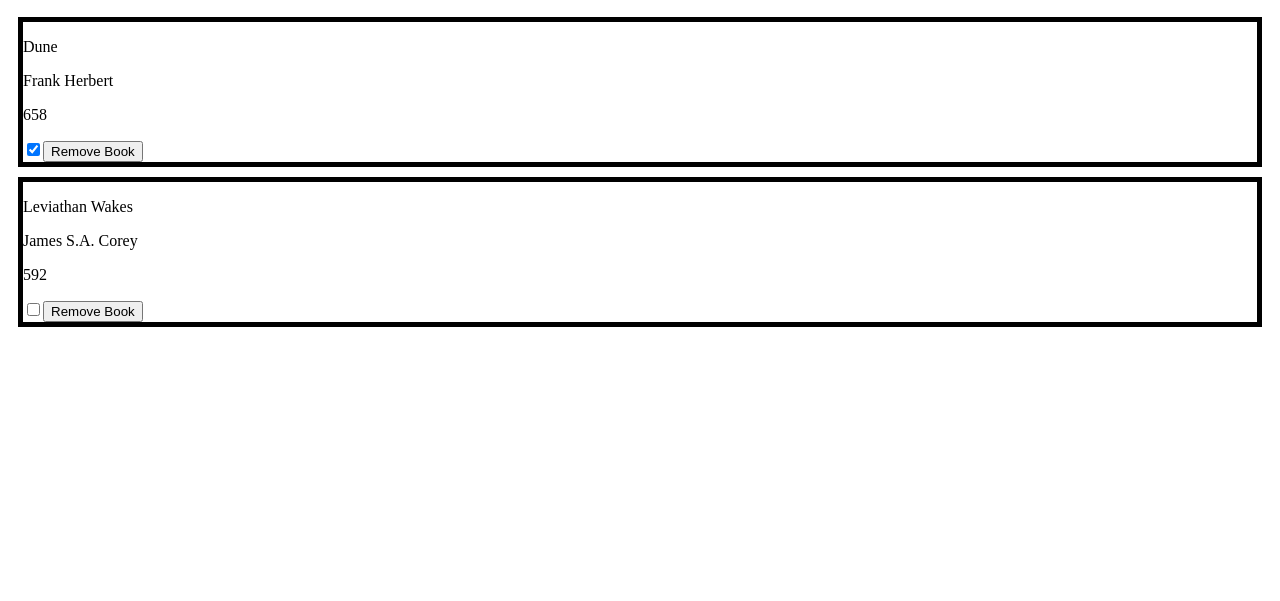
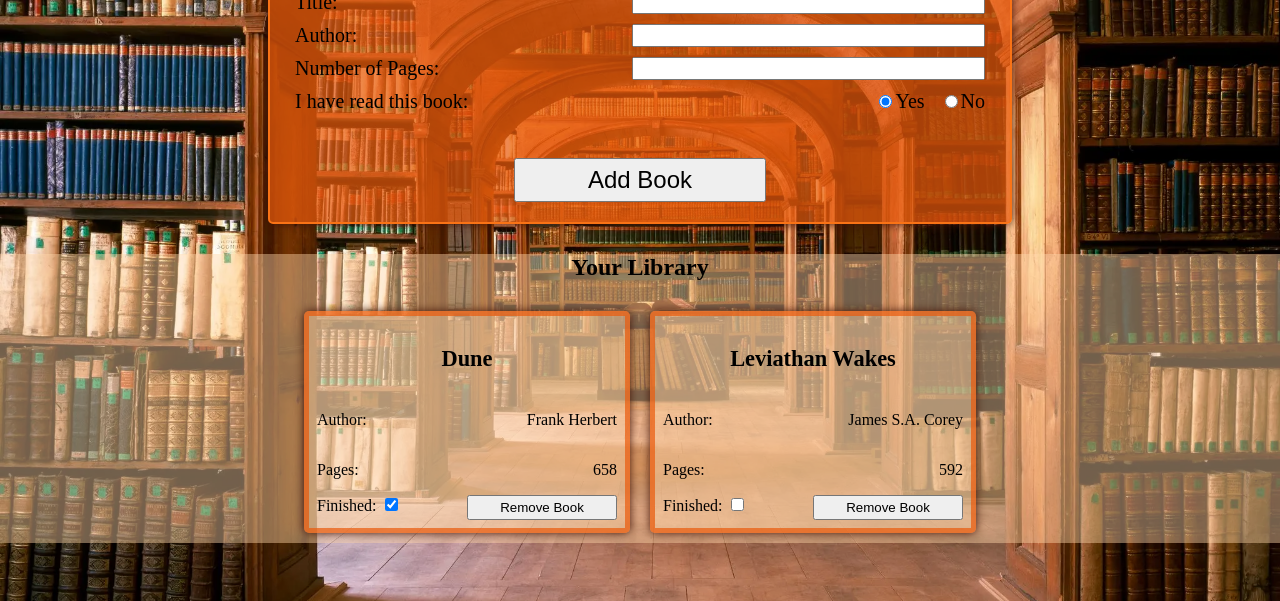
Before and after one commit to CaptainRyan47/library, a plain HTML site: page index.html in a window 1280 px wide. Shown: the part 199-800 px from the top of the page. Drawn offline with Linux system fonts and the light colour scheme.

Commit message:
Style page

```diff
--- a/index.html
+++ b/index.html
@@ -13,14 +13,19 @@
   <h1>Library</h1>
   <form action="">
     <h2>Add book to Library</h2>
-    <label for="title">Title: <input type="text" name="title"></label>
-    <label for="author">Author: <input type="text" name="author"></label>
-    <label for="pages">Number of Pages: <input type="number" name="pages"></label>
-    <label for="read">Have you read this book?<input type="checkbox" name="read"></label>
-    <input type="button" id="add" value="Add book">
+    <label for="title">Title: <input id="title" type="text" name="title"></label>
+    <label for="author">Author: <input id="author" type="text" name="author"></label>
+    <label for="pages">Number of Pages: <input id="pages" type="number" name="pages"></label>
+    <div>
+      <p id="read">I have read this book:</p><label for="yes"><input id="yes" type="radio" name="read"
+          checked>Yes</label>
+      <label for="no"><input id="no" type="radio" name="read">No</label>
+    </div>
+    <input type="button" id="add" value="Add Book">
   </form>
-  <div id="books">
-    <h2>Your Library:</h2>
+  <div id="library">
+    <h2>Your Library</h2>
+    <div id="books"></div>
   </div>
 </body>
 
--- a/script.js
+++ b/script.js
@@ -28,7 +28,7 @@ function addBookToLibrary() {
     new Book(form.querySelector('input[name="title"]').value,
       form.querySelector('input[name="author"]').value,
       form.querySelector('input[name="pages"]').value,
-      form.querySelector('input[name="read"]').checked,
+      form.querySelector('#yes').checked,
       bookCounter++));
   displayBooksOnPage();
 }
@@ -42,7 +42,7 @@ function removeBookFromLibrary(id) {
   });
   myLibrary = tempArray;
   document.querySelector('#books').querySelectorAll('div').forEach(div => {
-    if (id.charAt(1) === div.id.charAt(4)) div.remove();
+    if (id.replace('d', '') === div.id.replace('book', '')) div.remove();
   });
 }
 
@@ -58,14 +58,21 @@ function displayBooksOnPage() {
     if (skip) return;
     const bookElement = document.createElement('div')
     bookElement.setAttribute('id', 'book' + book.number)
+    bookElement.setAttribute('class', 'book')
 
-    const title = document.createElement('p')
+    const title = document.createElement('h3')
     title.setAttribute('class', 'title')
     title.textContent = book.title;
+
+    const authorLabel = document.createElement('p')
+    authorLabel.textContent = 'Author:'
 
     const author = document.createElement('p')
     author.setAttribute('class', 'author')
     author.textContent = book.author;
+
+    const pagesLabel = document.createElement('p')
+    pagesLabel.textContent = 'Pages:'
 
     const pages = document.createElement('p')
     pages.setAttribute('class', 'pages')
@@ -77,9 +84,14 @@ function displayBooksOnPage() {
     read.setAttribute('type', 'checkbox')
     book.read ? read.setAttribute('checked', '') :
       read.removeAttribute('checked');
-    read.addEventListener('change', (event) => {
+    read.addEventListener('change', () => {
       book.toggleRead();
     })
+
+    const readLabel = document.createElement('label')
+    readLabel.setAttribute('for', read.id)
+    readLabel.textContent = 'Finished: '
+    readLabel.append(read)
 
     const deleteButton = document.createElement('button')
     deleteButton.className = 'delete'
@@ -89,7 +101,8 @@ function displayBooksOnPage() {
       removeBookFromLibrary(event.target.id);
     })
 
-    bookElement.append(title, author, pages, read, deleteButton);
+    bookElement.append(
+      title, authorLabel, author, pagesLabel, pages, readLabel, deleteButton);
     libraryDiv.append(bookElement);
   });
 }
--- a/styles.css
+++ b/styles.css
@@ -1,4 +1,115 @@
-#books>div {
-  border: 5px solid black;
+:root {
+  --orange200: #fed7aa71;
+  --orange500: #f97316;
+  --orange600: #ea5a0cb3;
+  --orange950: #431407;
+}
+
+body {
+  margin: 0;
+  background-image: url(./library.webp);
+  background-position: center;
+  background-repeat: no-repeat;
+  background-size: cover;
+}
+
+h1 {
+  margin: 0 auto;
+  font-size: 4rem;
+  text-align: center;
+  background-color: var(--orange200);
+}
+
+form {
+  display: flex;
+  flex-direction: column;
+  max-width: 700px;
+  margin: 30px auto;
+  background-color: var(--orange600);
+  padding: 1em;
+  border: 2px solid var(--orange500);
+  border-radius: 5px;
+  text-align: center;
+  box-shadow: 0px 0px 10px var(--orange950);
+  font-size: 1.25rem;
+}
+
+form>h2 {
+  margin-top: 0px;
+}
+
+form>label {
+  display: flex;
+  justify-content: space-between;
+  padding: .25em;
+}
+
+form input {
+  width: 50%;
+}
+
+form>div {
+  display: flex;
+  margin-bottom: 2em;
+  padding: 5px;
+  gap: 15px;
+}
+
+#read {
+  margin: 0;
+  margin-right: auto;
+}
+
+input[type="radio"] {
+  width: initial;
+}
+
+#add {
+  width: initial;
+  margin: 0 auto;
+  font-size: 1.5rem;
+  padding: .25em 3em;
+}
+
+#library {
+  background-color: var(--orange200);
+  margin: 30px 0px;
+}
+
+#library>h2 {
+  text-align: center;
+}
+
+#books {
+  display: flex;
+  flex-wrap: wrap;
+  justify-content: center;
+}
+
+.book {
+  background-color: var(--orange200);
+  border: 5px solid var(--orange600);
+  border-radius: 5px;
+  box-shadow: 0px 0px 10px var(--orange950);
   margin: 10px;
+  padding: .5em;
+  min-width: 300px;
+  display: grid;
+  grid-template-columns: 1fr 1fr;
 }
+
+.title {
+  text-align: center;
+  font-size: 1.4rem;
+  grid-column: span 2;
+}
+
+.author,
+.pages {
+  display: flex;
+  justify-content: end;
+}
+
+.delete {
+  padding: .25em;
+}
```
Also changed, not shown: library.webp (added).
